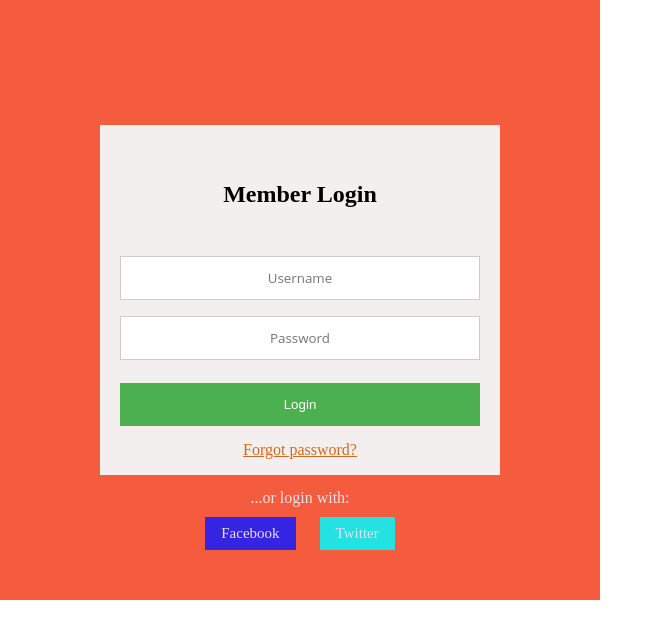
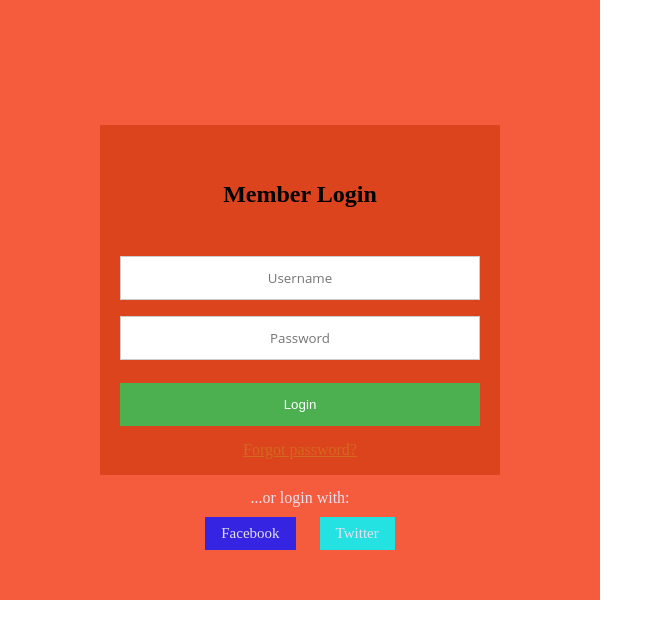
Before and after one commit to mariaBondar111/test, a plain HTML site: page index.html in a window 1280 px wide. Shown: the whole page, without its empty margins (0-663 px from the left). Drawn offline with Linux system fonts and the light colour scheme.

Commit message:
Update style.css
change bg color

```diff
--- a/style.css
+++ b/style.css
@@ -18,7 +18,7 @@ form{
     height: 350px;
     margin: auto;
     padding: 40px 20px;
-    background: #f3efee;
+    background: #dc441e;
 }
 
 h2{
```
